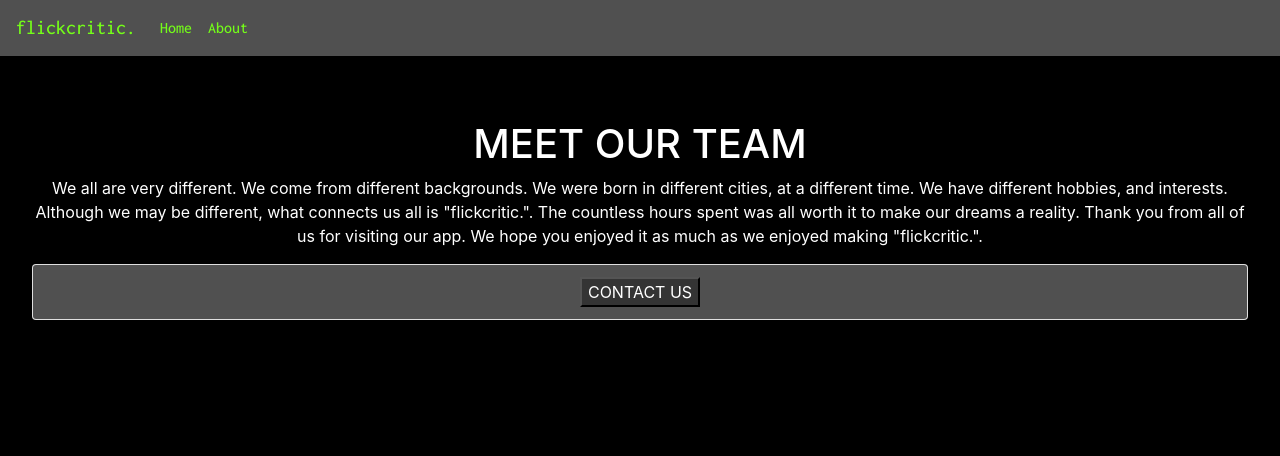
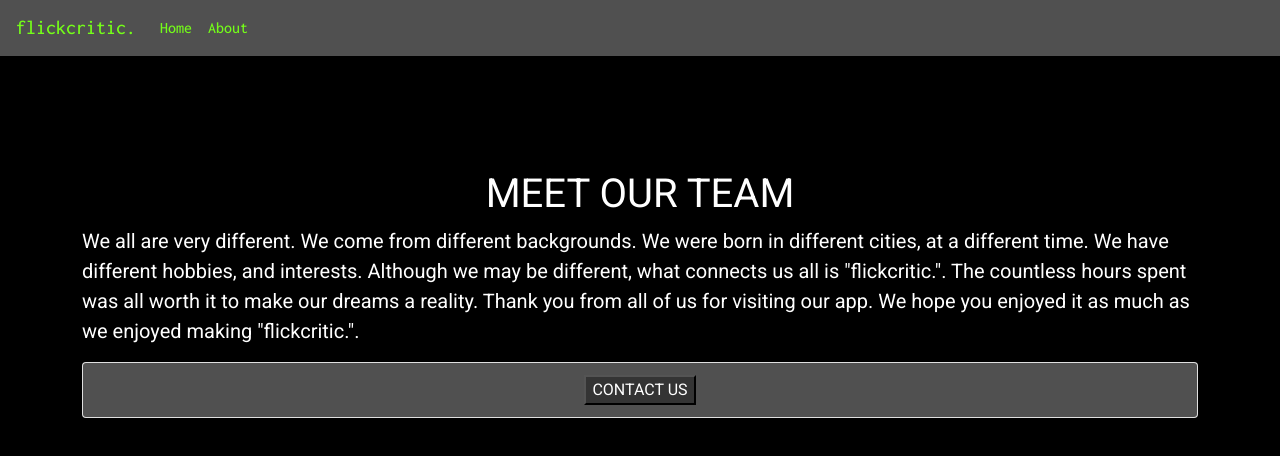
Before and after one commit to GroupFlickCritic/frontend, a React (Create React App) app: page /about in a window 1280 px wide. Shown: the top 456 px of the page. Built offline with nearby package versions, Linux system fonts and the light colour scheme; no server answers.

Commit message:
added fontstyle and color

```diff
--- a/src/components/About/About.css
+++ b/src/components/About/About.css
@@ -1,6 +1,13 @@
 .about{
     background-color: black;
-    color: white
+    color: white;
+    font-family: 'Roboto', sans-serif;
+    text-align: center;
+    margin: 50px;
+}
+p{
+    text-align: left;
+    font-size: 20px;
 }
 .header{
     background-color: #505050;
--- a/src/components/About/About.js
+++ b/src/components/About/About.js
@@ -11,7 +11,7 @@ function About() {
 	return (
 		<Jumbotron className='about'>
 			<h1>MEET OUR TEAM</h1>
-			<p>
+			<p >
 				We all are very different. We come from different backgrounds. We were
 				born in different cities, at a different time. We have different
 				hobbies, and interests. Although we may be different, what connects us
```
